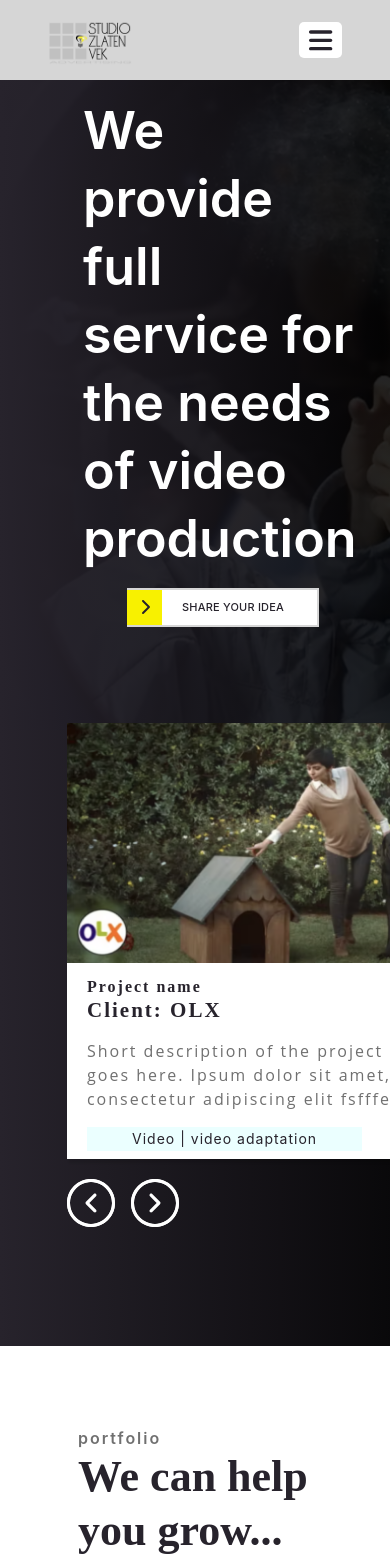
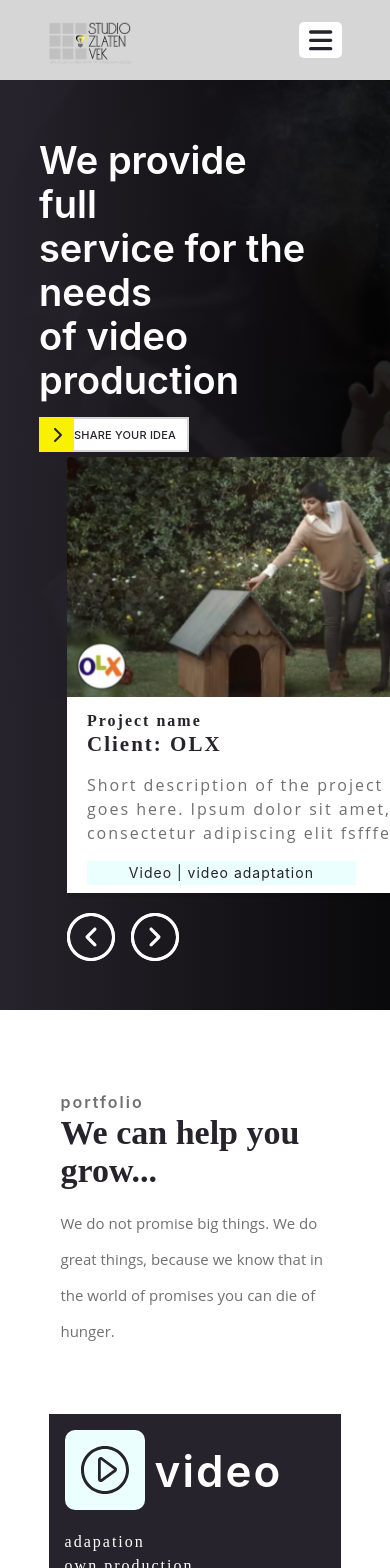
Before and after one commit to Walls-Team/zlatenLanding, a React (Create React App) app: page / in a window 390 px wide. Shown: the top 1568 px of the page. Built offline with nearby package versions, Linux system fonts and the light colour scheme.

Commit message:
refactor: home responsive

```diff
--- a/src/components/css/ButtonYellow.scss
+++ b/src/components/css/ButtonYellow.scss
@@ -2,24 +2,32 @@
     display: flex;
     justify-content: center;
     align-items: center;
-    position: relative;
-    left: -20px;
+    // position: relative;
+    // left: -20px;
+    // padding: 10px;
+    // width: 20px;
+    // height: 50%;
+
     padding: 10px;
     width: 20px;
-    height: 50%;
+    height: 20px;
     background: #F8F100;
 }
 
 #link {
+    width: 88%;
+    height: 40px;
     display: flex;
+    flex-direction: row;
+    align-items: center;
     background: #FFFFFF;
+    box-sizing: border-box;
     border: 2px solid #D6D6D6;
     border-left-width: 0;
-    padding: 0px 20px;
+    text-decoration: none;
     cursor: pointer;
-    width: 88%;
 
-    .connect{
+    .connect {
         color: #27232C;
         margin: auto;
         font-weight: 600;
--- a/src/components/css/Footer.scss
+++ b/src/components/css/Footer.scss
@@ -8,6 +8,7 @@
     width: 100%;
     padding: 0;
     background-color: white;
+
     .follow {
         font-family: 'Montserrat';
         font-style: normal;
@@ -26,7 +27,8 @@
         width: 40px;
         height: 40px;
     }
-    span{
+
+    span {
         text-decoration: none;
         font-weight: 400;
         font-style: normal;
@@ -34,11 +36,14 @@
         line-height: 21px;
         letter-spacing: 0.3px;
     }
+
     .right-reserved {
         text-align: center;
         color: #27232C;
         margin-top: 10px;
         font-family: 'Open Sans';
+        padding: 0 25px;
+        margin-bottom: 15px;
     }
 
     .icons {
--- a/src/components/css/Header.scss
+++ b/src/components/css/Header.scss
@@ -1,10 +1,12 @@
 .header {
   width: 100%;
-  height: 150vh;
+  // height: 150vh;
+  height: 900px;
   background-color: #27232C;
   z-index: 1;
   overflow: hidden;
   position: relative;
+
   .gradient {
     position: absolute;
     background: linear-gradient(90deg, #27232C 0%, rgba(1, 1, 1, 0.8) 54.69%, rgba(217, 217, 217, 0) 100%);
@@ -14,10 +16,10 @@
   }
 
   .content {
-    height: 80vh;
-    padding: 5px;
+    height: 65%;
     background-image: url("../../assets/fondImage.png");
   }
+
   .title {
     color: #FFFFFF;
     font-weight: 600;
@@ -25,106 +27,51 @@
     line-height: 68px;
   }
 
-.contentbuttonH{
+  .contentbuttonH {
     width: 30%;
     margin: 15px 0px;
   }
 
-.content-elements{
+  .content-elements {
     width: 70%;
     position: absolute;
     margin-left: 20%;
-  padding-top: 3%;
+    padding-top: 1.2%;
   }
+
   .cards {
     width: 65%;
     position: absolute;
-  bottom: 104px;
+    bottom: 40px;
     right: 0;
-  .card{
-    width: 23rem;
+
+    .card {
+      width: 23.5rem;
     }
-  .carousel{
+
+    .carousel {
       max-width: 1230px;
       min-width: 1230px;
     }
+
     .clientes {
       position: relative;
     }
   }
 }
-@media (min-width: 1580px){
+
+@media (max-width: 820px) {
   .header {
+    height: 930px;
 
-    height: 115vh;
-    .title {
-      font-size: 2em;
-    }
-    .cards{
-      bottom: 50px;
-      .card{
-        width: 24rem;
-        height: 80%;
-      }
+    .content {
+      background-position: -250px;
     }
 
-  }
-}
-@media (max-width: 1280px){
-  .header {
-    height: 180vh;
-    .contentbuttonH{
-      width: 280px;
-      margin: 15px 0px;
-    }
-    .cards{
-      .card{
-        width: 23rem;
-      }
-    }
-  }
-}
+    .cards {
+      right: 80px;
 
-@media (max-width: 1084px){
-
-  .header {
-    height: 150vh;
-
-    .cards{
-      top: 350px;
-      .card{
-        width: 24rem;
-      }
-    }
-  }
-}
-
-@media (max-width: 912px){
-  .header {
-    height: 70vh;
-    .content{
-      height: 70%;
-    }
-  }
-
-}
-
-@media (max-width: 820px){
-  .header {
-    height: 90vh;
-
-    .content {
-      background-image: url("../../assets/fondImage.png");
-      background-position: -250px;
-      height: 40rem;
-    }
-    .cards{
-      top: 350px;
-      right: 80px;
-      .card{
-        width: 24rem;
-      }
-      .carousel{
+      .carousel {
         max-width: 900px;
         min-width: 900px;
       }
@@ -132,42 +79,20 @@
   }
 }
 
-@media (max-width: 600px){
+@media (max-width: 540px) {
   .header {
-    height: 130vh;
-  }
+    .title {
+      font-size: 38px;
+      line-height: 44px;
+      margin-top: 38px;
     }
 
-@media (max-width: 414px){
-  .header {
-    height: 130vh;
-    .cards{
-      top: 50%;
+    .content-elements {
+      margin-left: 10%;
+    }
+
+    .cards {
+      bottom: 55px;
     }
   }
 }
-
-@media (max-width: 393px){
-  .header {
-    height: 150vh;
-    .cards{
-      top: 50%;
-    }
-  }
-}
-
-@media (max-width: 375px){
-  .header {
-    height: 190vh;
-  }
-}
-@media (max-width: 280px){
-  .header {
-    width: 140%;
-    height: 190vh;
-    .cards{
-      top: 50%;
-    }
-  }
-
-}
--- a/src/components/css/Productions.scss
+++ b/src/components/css/Productions.scss
@@ -59,7 +59,7 @@
     margin: 40px auto;
 }
 
-.contentbuttonYP{
+.contentbuttonYP {
     margin: auto;
     width: 320px;
     margin: 60px auto 20px;
@@ -86,17 +86,19 @@
     color: #27232C;
     margin-left: 15px;
 }
+
 @media (max-width: 1120px) {
-.productions {
-    grid-template-columns: 2fr 2fr;
+    .productions {
+        grid-template-columns: 2fr 2fr;
+    }
 }
-}
+
 @media (max-width: 980px) {
     .productions {
         grid-template-columns: 1fr;
     }
-    .contentbuttonYP{
-        width: 380px;
+
+    .contentbuttonYP {
         margin: 10px auto 20px;
     }
 }
--- a/src/pages/css/Home.scss
+++ b/src/pages/css/Home.scss
@@ -1,8 +1,8 @@
-.content-text{
+.content-text {
     margin: 80px auto;
     width: 60%;
 
-    p{
+    p {
         margin-left: 50px;
         font-family: 'Open Sans';
         font-style: normal;
@@ -10,12 +10,14 @@
         font-size: 21px;
         line-height: 36px;
     }
-    h2{
+
+    h2 {
         font-size: 16px;
         line-height: 24px;
         letter-spacing: 2px;
     }
-    h3{
+
+    h3 {
         font-weight: 600;
         font-family: 'Montserrat';
         font-size: 44px;
@@ -23,10 +25,27 @@
     }
 }
 
-.background{
+.background {
     color: white;
     background-color: #27232C;
     width: 100%;
     padding: 5px 0;
     margin-top: 60px;
 }
+
+@media (max-width: 540px) {
+    .content-text {
+        margin: 80px auto 55px;
+        width: 69%;
+
+        p {
+            margin-left: 0;
+            font-size: 15px;
+        }
+
+        h3 {
+            font-size: 34px;
+            line-height: 38px;
+        }
+    }
+}
```
Also changed, not shown: src/components/elements/productions.js (+8 -9 lines), src/components/layouts/header.js (+4 -8 lines), src/pages/home.js (indentation only). Lines whose indentation alone changed are shown as unchanged.
